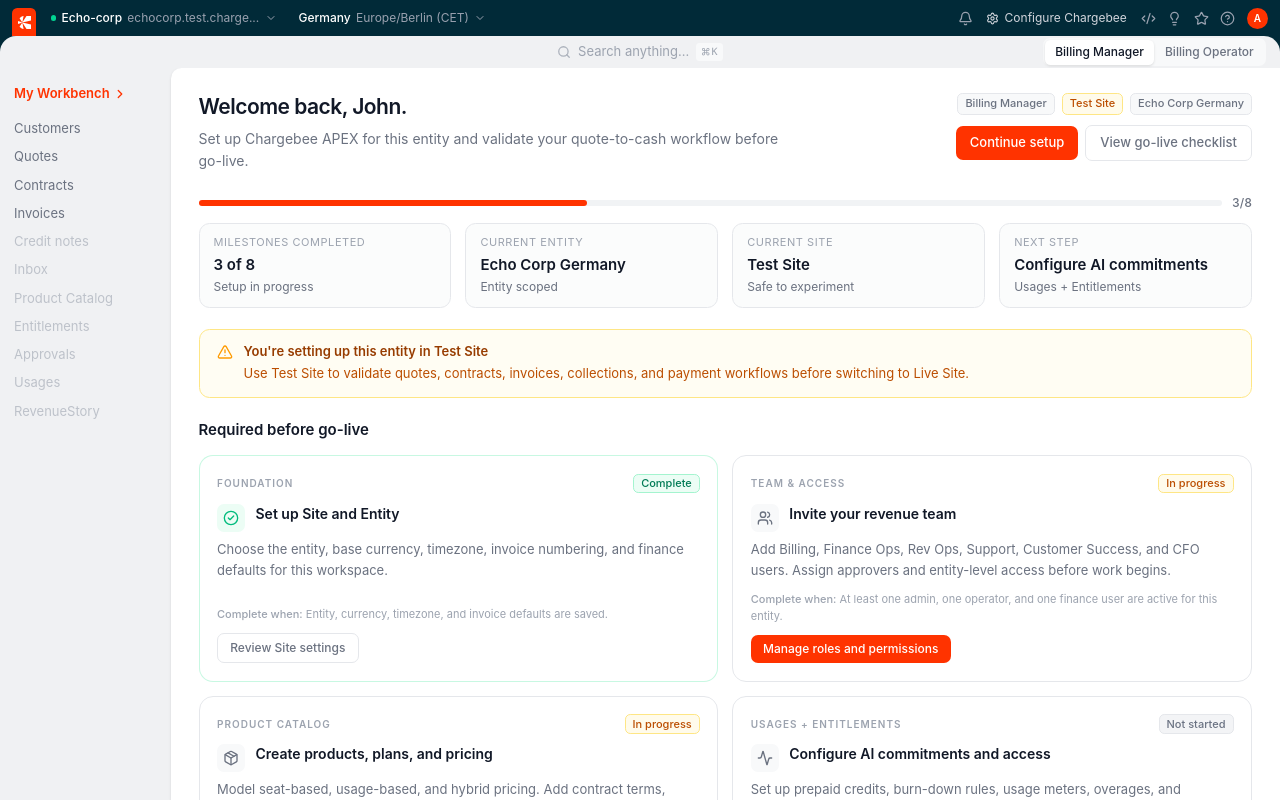
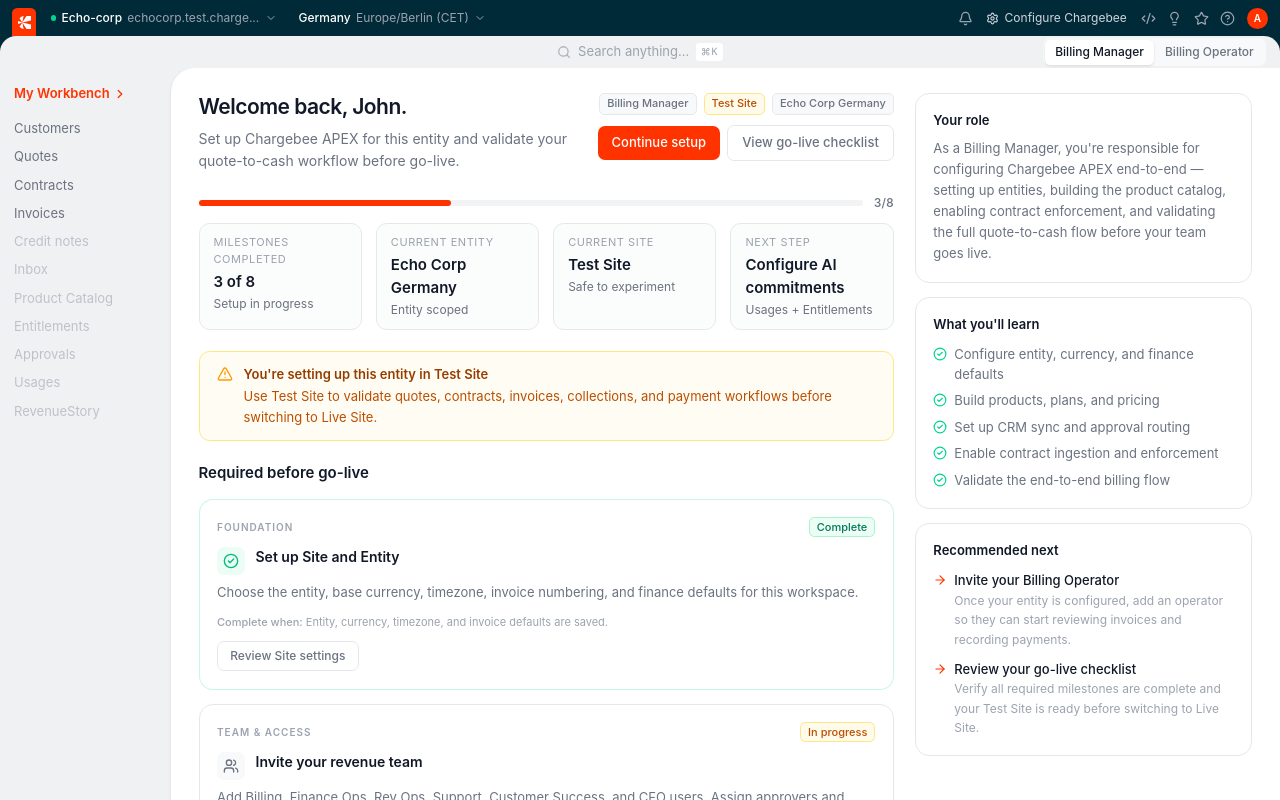
Before and after one commit to cb-vicky/cb-apex-slg, a React (Vite) app: page / in a window 1280 px wide. Built offline with nearby package versions, Linux system fonts and the light colour scheme; the HTML template or start-up script is replaced by a standard one.

Commit message:
Changes to Getting Started Layout

```diff
--- a/src/components/layout/AppShell.tsx
+++ b/src/components/layout/AppShell.tsx
@@ -11,7 +11,7 @@
       <div className="flex flex-1 overflow-hidden">
         <Sidebar />
         <main className="flex-1 overflow-auto bg-[#F0F1F3] pt-0 pr-0 pb-0 pl-3">
-          <div className="h-full w-full rounded-tl-xl bg-white shadow-sm">
+          <div className="h-full w-full rounded-tl-[24px] bg-white shadow-sm">
             {children}
           </div>
         </main>
--- a/src/components/layout/SearchBar.tsx
+++ b/src/components/layout/SearchBar.tsx
@@ -15,7 +15,7 @@
         <div className="flex items-center justify-center gap-2 text-[13px] text-text-muted">
           <Search size={14} className="shrink-0 opacity-80" strokeWidth={2.2} aria-hidden />
           <span>Search anything...</span>
-          <kbd className="inline-flex shrink-0 items-center gap-0.5 rounded bg-surface-muted px-1.5 py-0.5 font-medium text-text-muted">
+          <kbd className="inline-flex shrink-0 items-center gap-0.5 rounded bg-white px-1.5 py-0.5 font-medium text-gray-400">
             <span className="text-[14px] leading-none">⌘</span>
             <span className="text-[10px] leading-none">K</span>
           </kbd>
--- a/src/components/revenue-workspace/CustomerRevenueWorkspace.tsx
+++ b/src/components/revenue-workspace/CustomerRevenueWorkspace.tsx
@@ -69,7 +69,7 @@
 
   return (
     <div className="flex h-full w-full flex-col overflow-auto">
-      <div className="flex flex-col gap-4 px-6 py-5">
+      <div className="flex flex-col gap-4 rounded-tl-[24px] border border-[rgba(225,226,230,1)] px-6 py-5 shadow-[-1px_4px_24px_0px_rgba(0,0,0,0.15)]">
         {from && (
           <DetailBreadcrumb
             from={from}
--- a/src/data/gettingStarted.ts
+++ b/src/data/gettingStarted.ts
@@ -260,6 +260,42 @@
 };
 
 // ---------------------------------------------------------------------------
+// Admin (Billing Manager) right rail cards
+// ---------------------------------------------------------------------------
+
+export const adminRailCards: OperatorRailCard[] = [
+  {
+    title: "Your role",
+    body: "As a Billing Manager, you're responsible for configuring Chargebee APEX end-to-end — setting up entities, building the product catalog, enabling contract enforcement, and validating the full quote-to-cash flow before your team goes live.",
+  },
+  {
+    title: "What you'll learn",
+    items: [
+      "Configure entity, currency, and finance defaults",
+      "Build products, plans, and pricing",
+      "Set up CRM sync and approval routing",
+      "Enable contract ingestion and enforcement",
+      "Validate the end-to-end billing flow",
+    ],
+  },
+  {
+    title: "Recommended next",
+    links: [
+      {
+        title: "Invite your Billing Operator",
+        subtext:
+          "Once your entity is configured, add an operator so they can start reviewing invoices and recording payments.",
+      },
+      {
+        title: "Review your go-live checklist",
+        subtext:
+          "Verify all required milestones are complete and your Test Site is ready before switching to Live Site.",
+      },
+    ],
+  },
+];
+
+// ---------------------------------------------------------------------------
 // Operator right rail cards
 // ---------------------------------------------------------------------------
 
--- a/src/index.css
+++ b/src/index.css
@@ -14,6 +14,7 @@
   --color-text-primary: #111827;
   --color-text-secondary: #6b7280;
   --color-text-muted: #9ca3af;
+  --color-gray-400: #9ca3af;
   --color-success: #059669;
   --color-success-bg: #ecfdf5;
   --color-warning: #d97706;
--- a/src/pages/workbench/WorkbenchHome.tsx
+++ b/src/pages/workbench/WorkbenchHome.tsx
@@ -1,5 +1,6 @@
 import {
   adminConfig,
+  adminRailCards,
   operatorConfig,
   operatorRailCards,
 } from "@/data/gettingStarted";
@@ -14,62 +15,38 @@
 export function WorkbenchHome() {
   const { role } = useWorkbenchRole();
   const config = role === "admin" ? adminConfig : operatorConfig;
+  const railCards = role === "admin" ? adminRailCards : operatorRailCards;
+  const milestoneTitle = role === "admin" ? "Required before go-live" : "Start here";
+  const milestones = config.milestones;
 
   return (
     <div className="h-full w-full overflow-auto">
-      <div className="flex flex-col gap-6 px-8 py-7">
-        {/* 1. Hero row */}
-        <GettingStartedHeader role={role} config={config} />
+      <div className="px-8 py-7">
+        {/* Two-column layout: 8-col scrollable content + 4-col sticky rail */}
+        <div className="grid grid-cols-12 gap-6">
+          {/* Left: all scrollable page content */}
+          <div className="col-span-8 flex flex-col gap-6">
+            <GettingStartedHeader role={role} config={config} />
+            <SummaryStrip config={config} />
+            <EnvironmentBanner />
+            <MilestoneGrid
+              title={milestoneTitle}
+              milestones={milestones}
+              columns={1}
+            />
+          </div>
 
-        {/* 2. Progress / summary strip */}
-        <SummaryStrip config={config} />
+          {/* Right: sticky info rail */}
+          <div className="col-span-4">
+            <OperatorRail cards={railCards} />
+          </div>
+        </div>
 
-        {/* 3. Environment banner */}
-        <EnvironmentBanner />
-
-        {/* 4. Main milestone content */}
-        {role === "admin" ? (
-          <AdminLayout />
-        ) : (
-          <OperatorLayout />
-        )}
-
-        {/* 5. Footer callout */}
-        <FooterCallout config={config.footerCallout} />
+        {/* Footer: full-width below the grid */}
+        <div className="mt-6">
+          <FooterCallout config={config.footerCallout} />
+        </div>
       </div>
     </div>
   );
 }
-
-// ---------------------------------------------------------------------------
-// Admin: full-width 2-column grid
-// ---------------------------------------------------------------------------
-function AdminLayout() {
-  return (
-    <MilestoneGrid
-      title="Required before go-live"
-      milestones={adminConfig.milestones}
-      columns={2}
-    />
-  );
-}
-
-// ---------------------------------------------------------------------------
-// Operator: 8-col left + 4-col right rail
-// ---------------------------------------------------------------------------
-function OperatorLayout() {
-  return (
-    <div className="grid grid-cols-12 gap-6">
-      <div className="col-span-8">
-        <MilestoneGrid
-          title="Start here"
-          milestones={operatorConfig.milestones}
-          columns={1}
-        />
-      </div>
-      <div className="col-span-4">
-        <OperatorRail cards={operatorRailCards} />
-      </div>
-    </div>
-  );
-}
```
